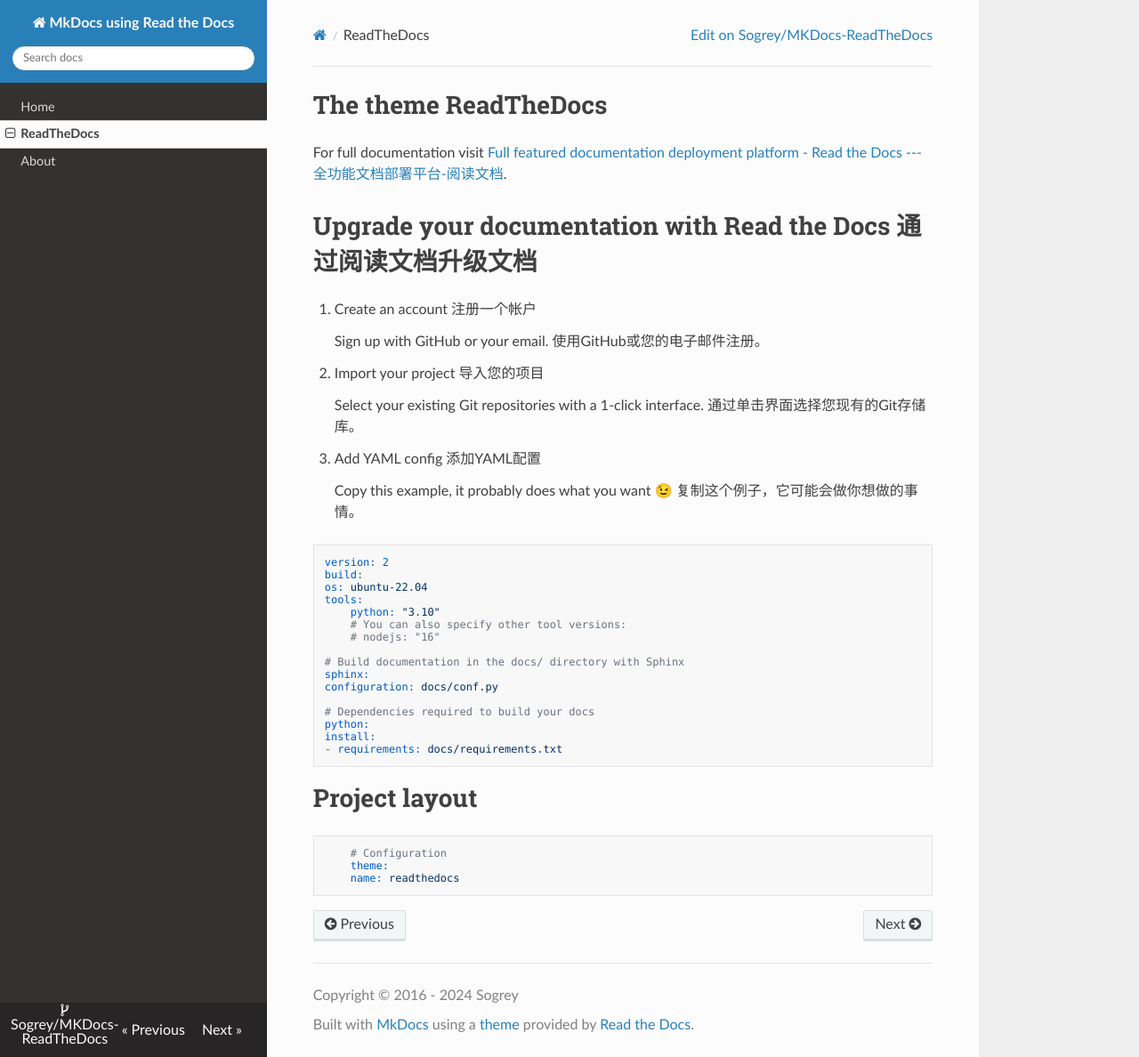
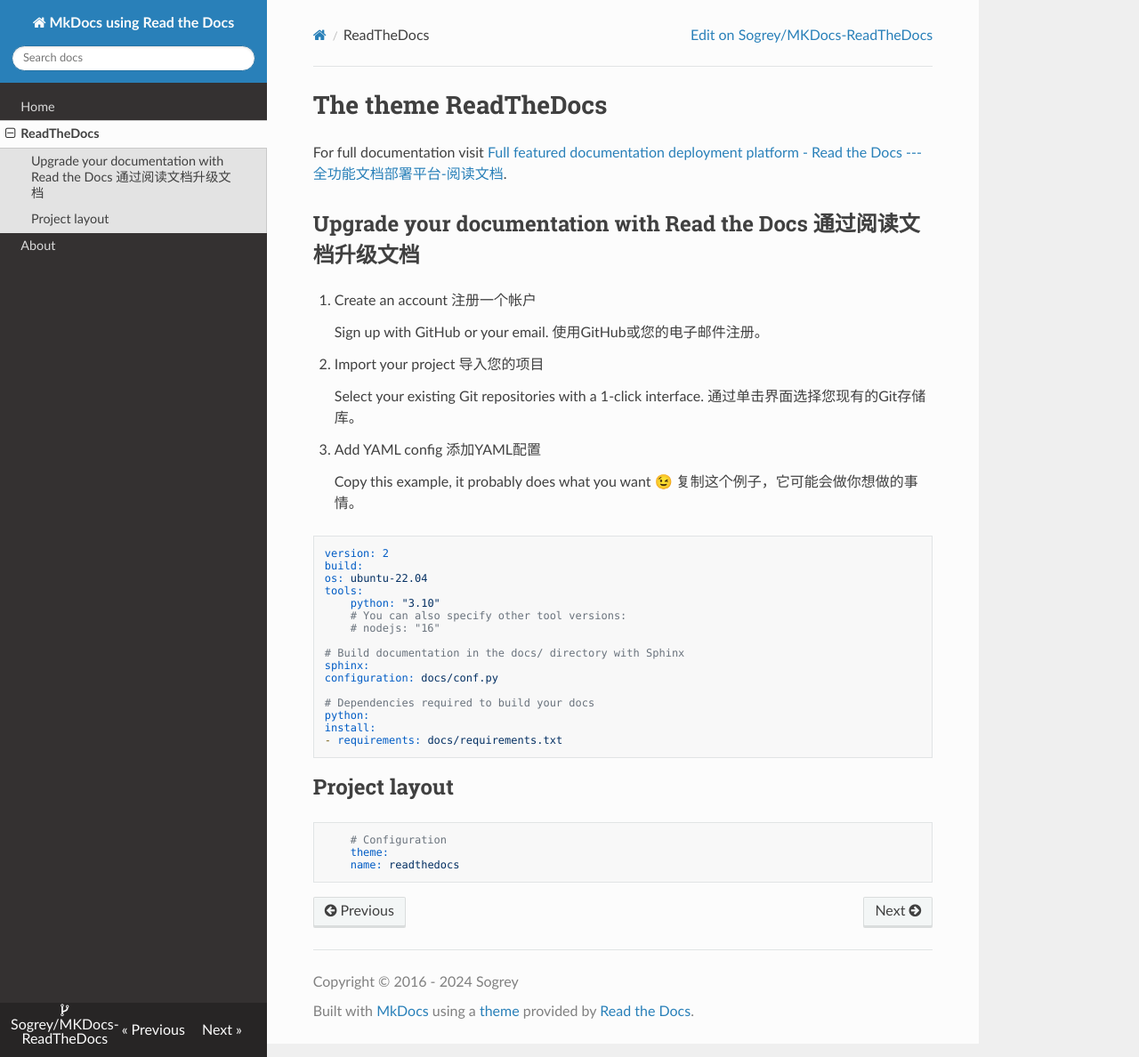
Before and after one commit to Sogrey/MKDocs-ReadTheDocs, an MkDocs documentation site: the page built from docs/ReadTheDocs.md, in a window 1280 px wide and 1188 px high. Shown: the whole window at 89% size. Built offline with MkDocs 1.6.1, drawn with Linux system fonts in a browser that asks for light colours; nearby versions of some CDN libraries.

````diff
--- a/docs/ReadTheDocs.md
+++ b/docs/ReadTheDocs.md
@@ -2,7 +2,7 @@
 
 For full documentation visit [Full featured documentation deployment platform - Read the Docs --- 全功能文档部署平台-阅读文档](https://about.readthedocs.com/?ref=readthedocs.org).
 
-# Upgrade your documentation with Read the Docs 通过阅读文档升级文档
+## Upgrade your documentation with Read the Docs 通过阅读文档升级文档
 
 1. Create an account   注册一个帐户
 
@@ -38,7 +38,7 @@ install:
 - requirements: docs/requirements.txt
 ```
 
-# Project layout
+## Project layout
 
 ``` yml
     # Configuration
````
